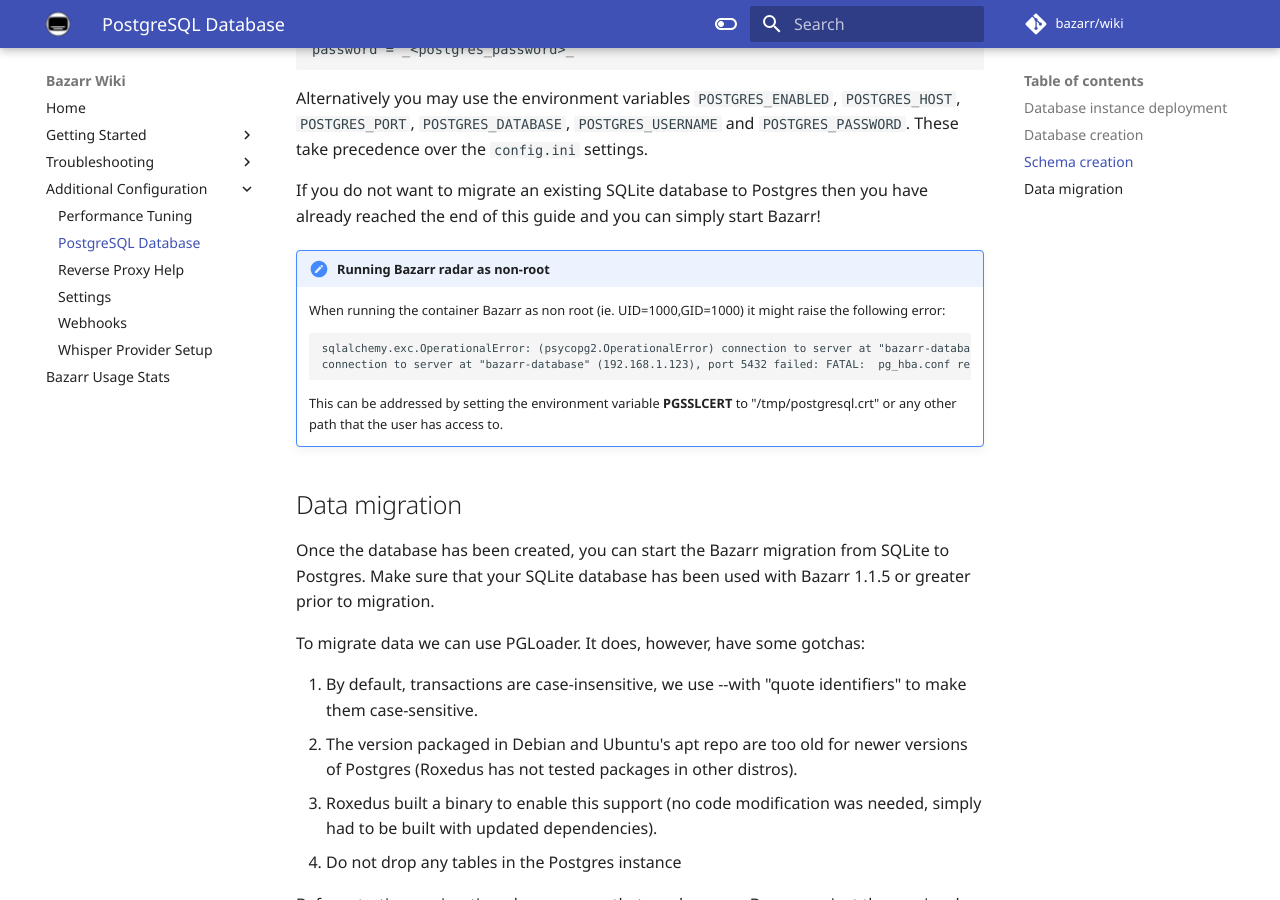
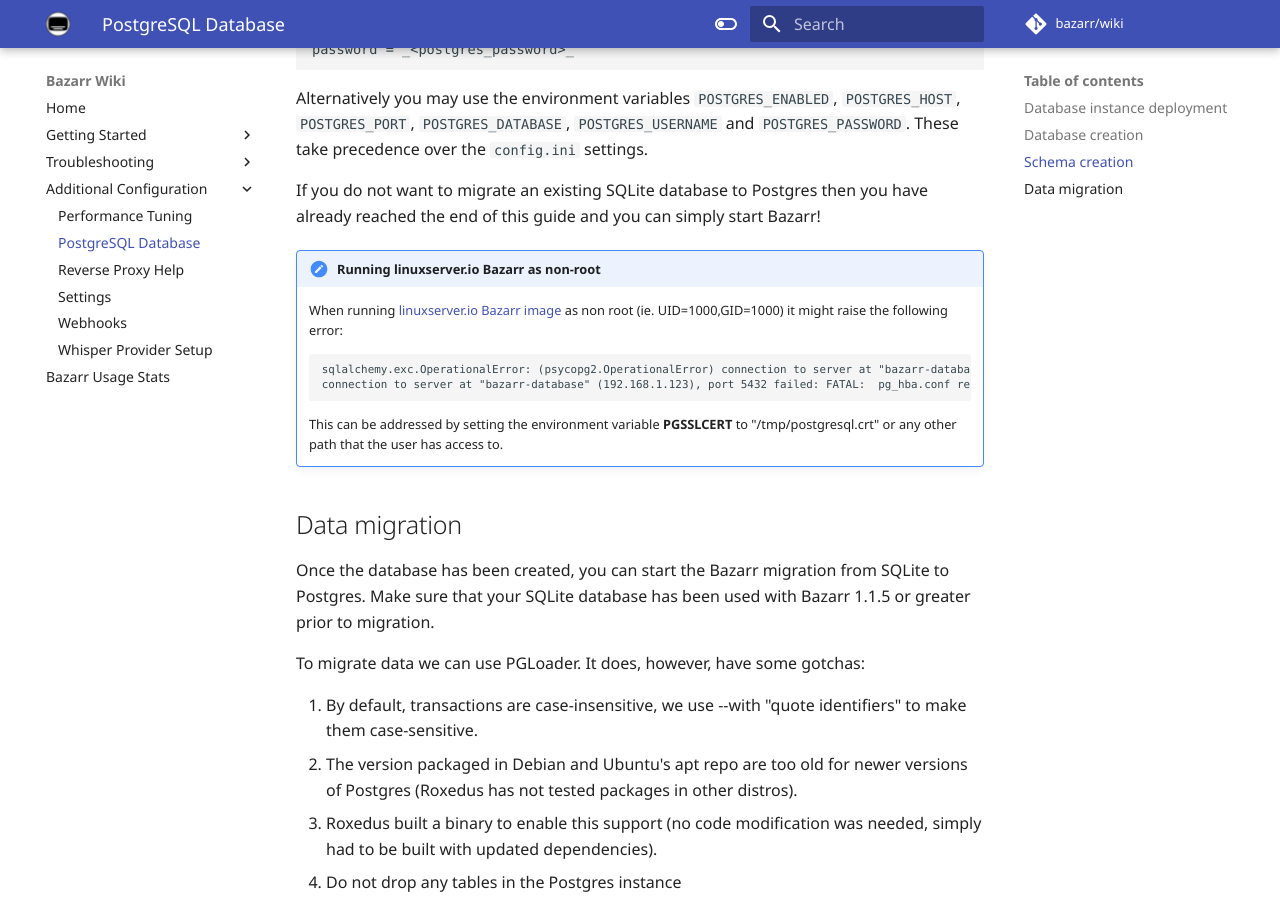
Before and after one commit to bazarr/wiki, an MkDocs documentation site: the page built from docs/Additional-Configuration/PostgreSQL-Database.md, in a window 1280 px wide and 900 px high, scrolled down 1053 px. Built offline with MkDocs 1.6.1 and Material for MkDocs 9.7.7, drawn with Linux system fonts in a browser that asks for light colours; some web fonts are replaced; comment, search, counter and statistics services are not loaded.

Commit message:
typo + specified it happens with linuxserver.io image.

````diff
--- a/docs/Additional-Configuration/PostgreSQL-Database.md
+++ b/docs/Additional-Configuration/PostgreSQL-Database.md
@@ -44,9 +44,9 @@ Alternatively you may use the environment variables `POSTGRES_ENABLED`, `POSTGRE
 
 If you do not want to migrate an existing SQLite database to Postgres then you have already reached the end of this guide and you can simply start Bazarr!
 
-!!! note "Running Bazarr radar as non-root"
+!!! note "Running linuxserver.io Bazarr as non-root"
 
-    When running the container Bazarr as non root (ie. UID=1000,GID=1000) it might raise the following error:
+    When running [linuxserver.io Bazarr image](https://docs.linuxserver.io/images/docker-prowlarr/) as non root (ie. UID=1000,GID=1000) it might raise the following error:
 
     ```
     sqlalchemy.exc.OperationalError: (psycopg2.OperationalError) connection to server at "bazarr-database" (192.168.1.123), port 5432 failed: could not open certificate file "/root/.postgresql/postgresql.crt": Permission denied
````
